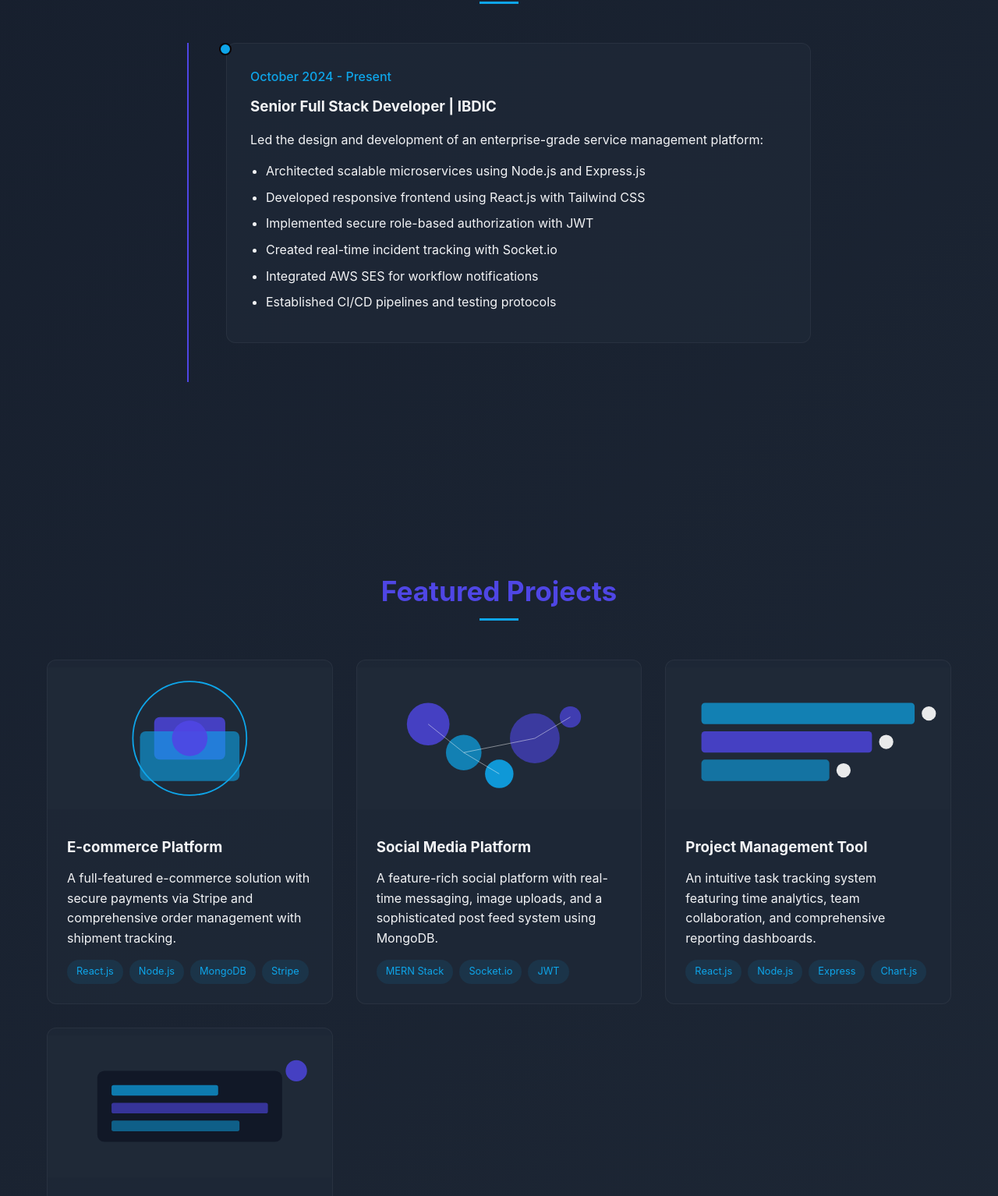
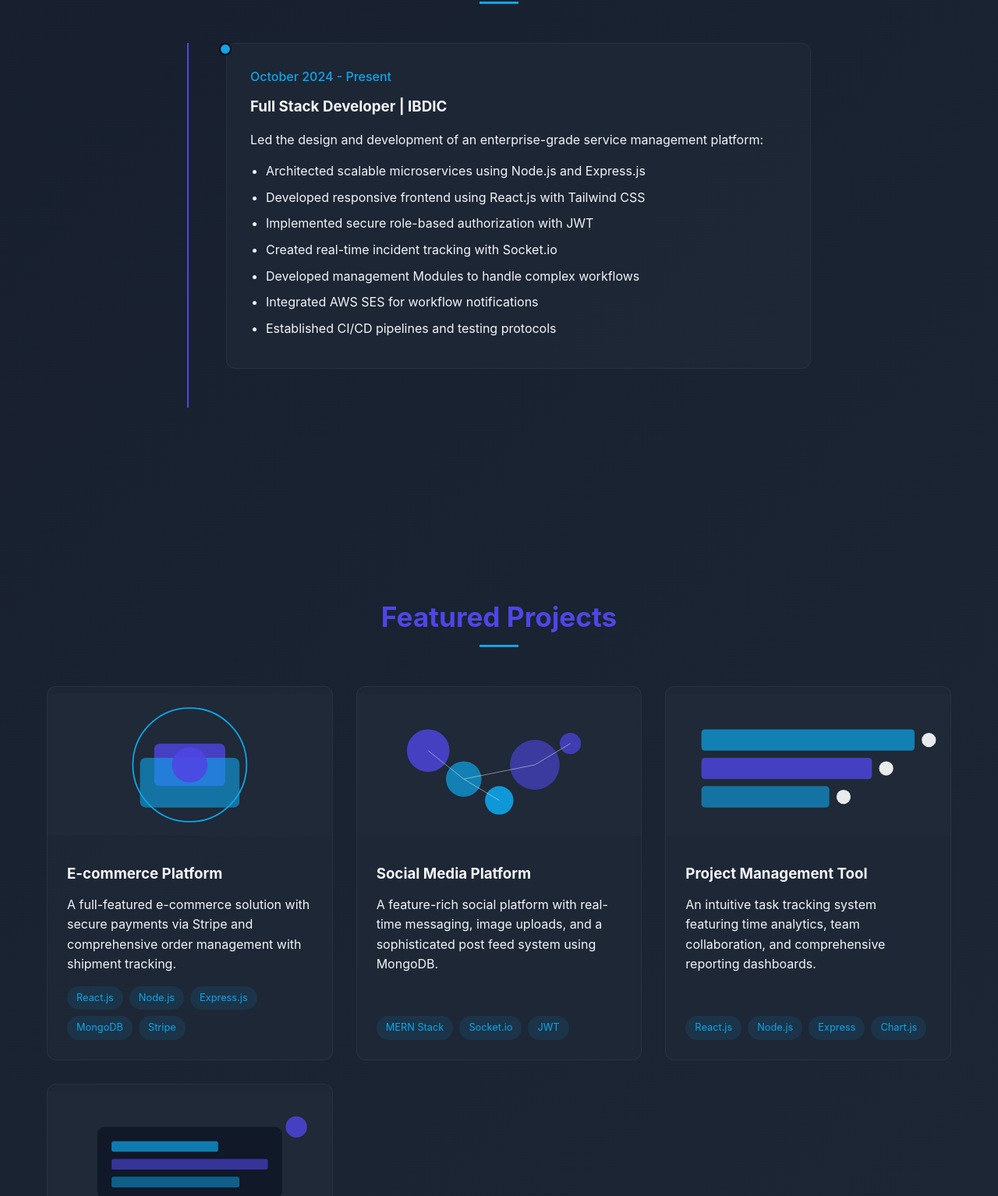
Before and after one commit to Niteshmandal19/Portfolio_nitesh, a plain HTML site: page index.html in a window 1280 px wide. Shown: the part 3198-4732 px from the top of the page at 78% size. Drawn offline with Linux system fonts and the light colour scheme.

Commit message:
updated dev

```diff
--- a/index.html
+++ b/index.html
@@ -770,13 +770,14 @@
                         <div class="timeline-dot"></div>
                         <div class="timeline-content">
                             <div class="timeline-date">October 2024 - Present</div>
-                            <h3 class="timeline-title">Senior Full Stack Developer | IBDIC</h3>
+                            <h3 class="timeline-title">Full Stack Developer | IBDIC</h3>
                             <p>Led the design and development of an enterprise-grade service management platform:</p>
                             <ul style="margin-left: 20px; margin-top: 15px;">
                                 <li>Architected scalable microservices using Node.js and Express.js</li>
                                 <li>Developed responsive frontend using React.js with Tailwind CSS</li>
                                 <li>Implemented secure role-based authorization with JWT</li>
                                 <li>Created real-time incident tracking with Socket.io</li>
+                                <li>Developed management Modules to handle complex workflows</li>
                                 <li>Integrated AWS SES for workflow notifications</li>
                                 <li>Established CI/CD pipelines and testing protocols</li>
                             </ul>
@@ -810,6 +811,7 @@
                         <div class="project-tech">
                             <span class="tech-tag">React.js</span>
                             <span class="tech-tag">Node.js</span>
+                            <span class="tech-tag">Express.js</span>
                             <span class="tech-tag">MongoDB</span>
                             <span class="tech-tag">Stripe</span>
                         </div>
```
